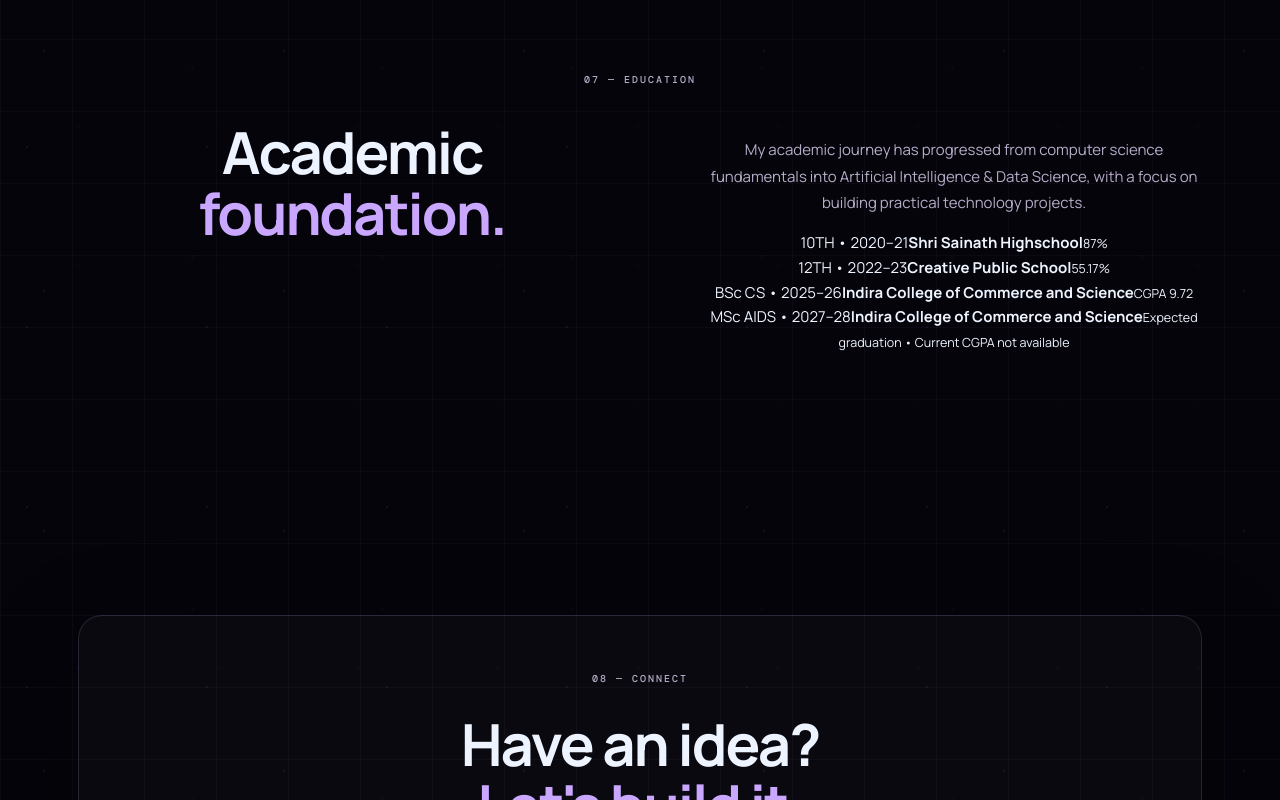
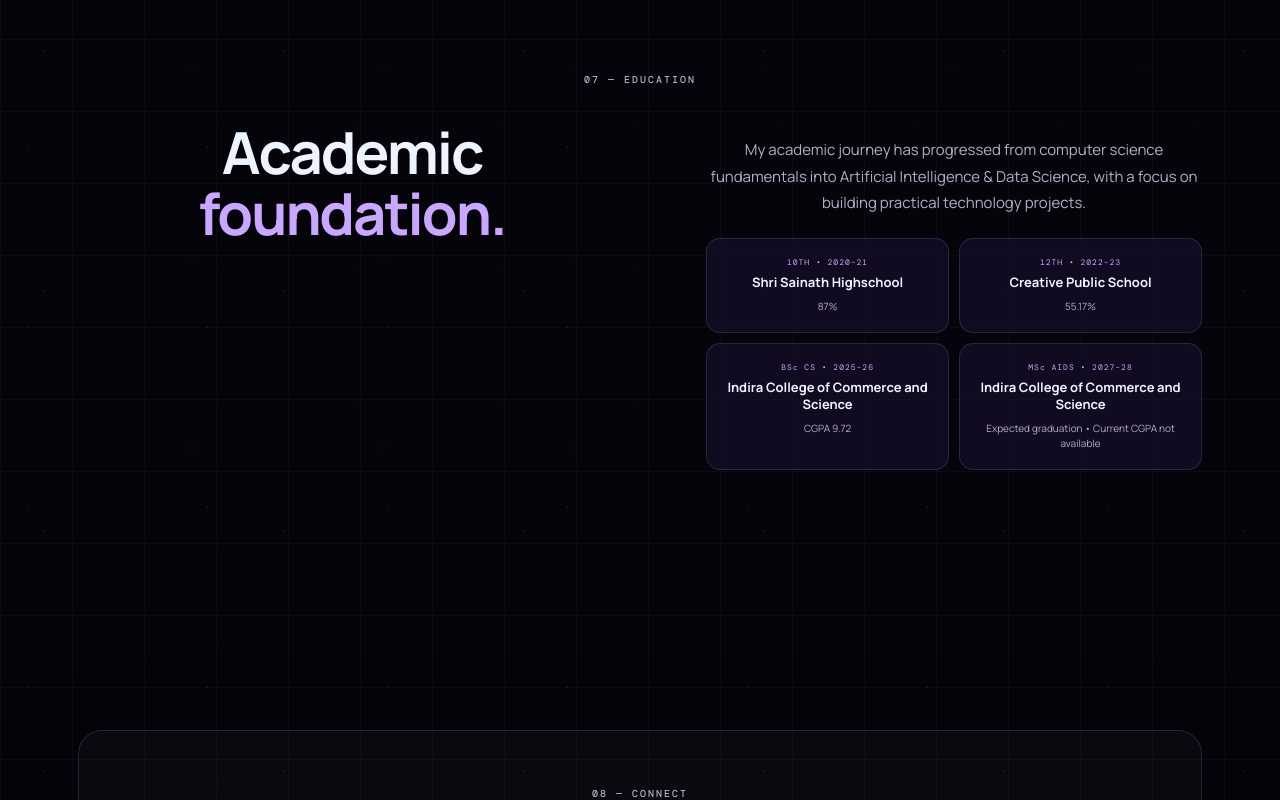
Before and after one commit to tshamshuddinsayyad/portfolio, a React (Vite) app: page / in a window 1280 px wide. Shown: the part 8261-9061 px from the top of the page. Built offline with nearby package versions, Linux system fonts and the light colour scheme.

Commit message:
Style academic education timeline

```diff
--- a/src/styles.css
+++ b/src/styles.css
@@ -1759,3 +1759,12 @@ main > .hero + .section.intro [class*="vertical-line"]{
   .flagship-flow{gap:5px}
   .flagship-flow b{font-size:7px;padding:7px 8px}
 }
+
+
+.education-timeline{display:grid;grid-template-columns:1fr 1fr;gap:10px;margin-top:22px}
+.education-item{padding:18px;border:1px solid var(--line);border-radius:14px;background:var(--panel);display:flex;flex-direction:column;gap:7px}
+.education-item span{font:8px "DM Mono";letter-spacing:1px;color:var(--accent)}
+.education-item b{font-size:13px;line-height:1.35}
+.education-item small{font-size:10px;color:var(--muted);line-height:1.5}
+.education-item:hover{border-color:rgba(97,231,255,.28);transform:translateY(-2px);transition:.25s ease}
+@media(max-width:700px){.education-timeline{grid-template-columns:1fr}}
```
